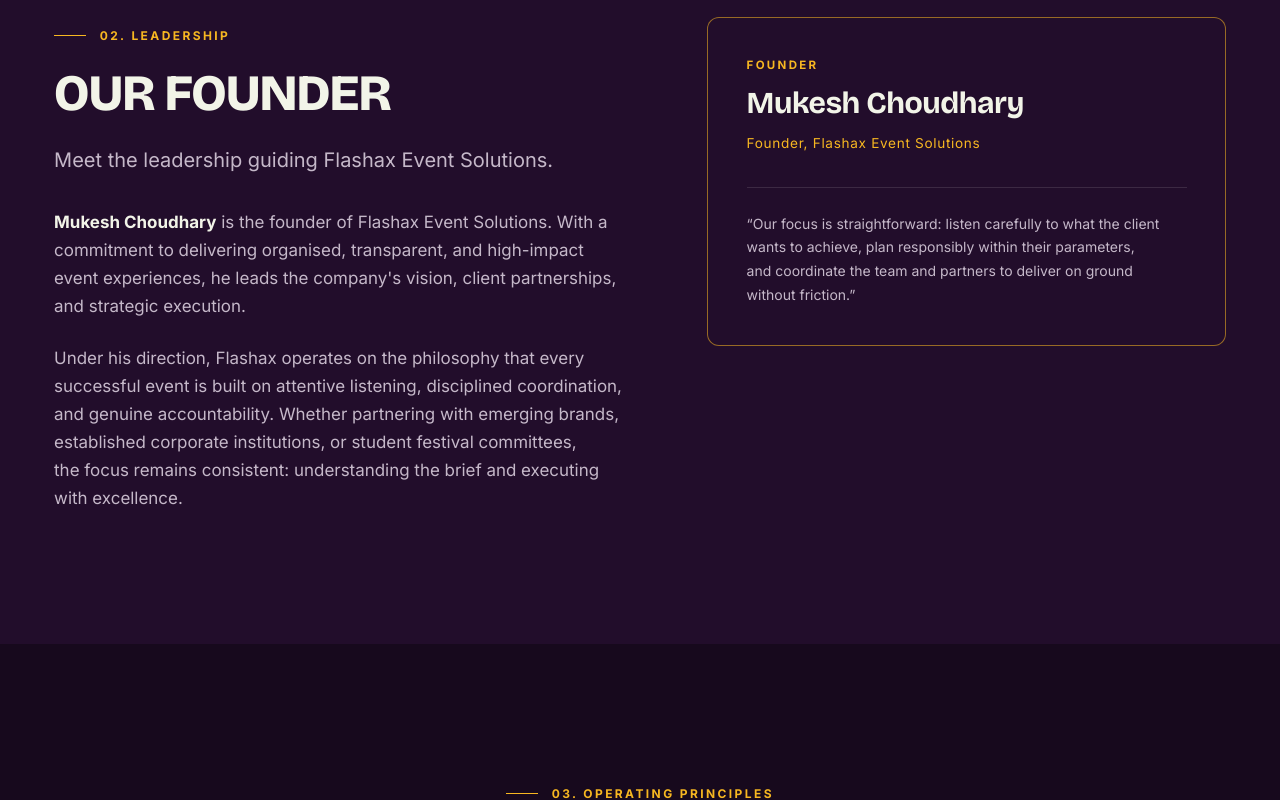
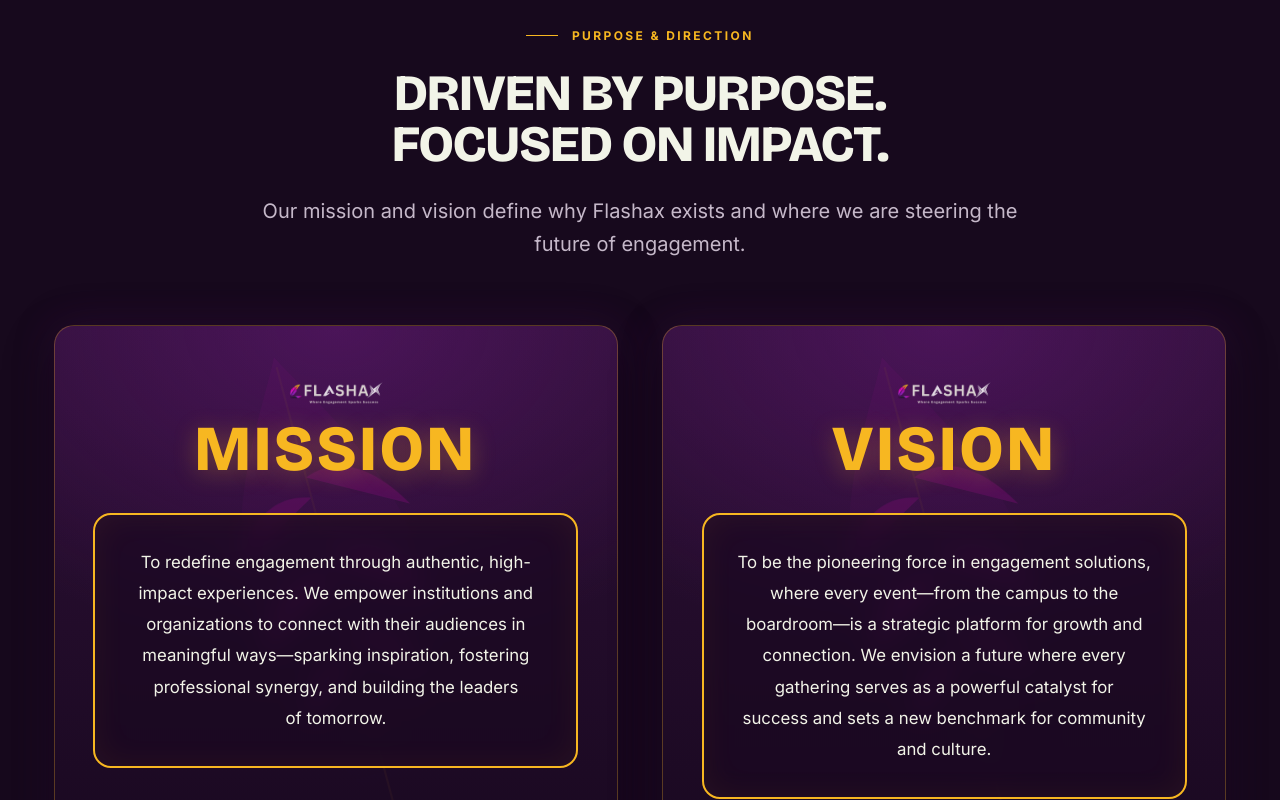
Before and after one commit to manishop123456/FlashAx, a Next.js app: page /about in a window 1280 px wide. Shown: the part 1900-2700 px from the top of the page. Built offline with nearby package versions, Linux system fonts and the light colour scheme; no server answers.

Commit message:
feat(about): add bold Mission and Vision statement showcase

```diff
--- a/app/about/page.tsx
+++ b/app/about/page.tsx
@@ -1,4 +1,5 @@
 import { Metadata } from "next";
+import Image from "next/image";
 import { Header } from "@/components/layout/Header";
 import { Footer } from "@/components/layout/Footer";
 import { PageHero } from "@/components/ui/PageHero";
@@ -123,6 +124,113 @@
           </div>
         </section>
 
+        {/* Mission & Vision Statement Showcase */}
+        <section className="section mv-section" aria-labelledby="about-mv-title">
+          <div className="wrap">
+            <SectionHeading
+              id="about-mv-title"
+              eyebrow="PURPOSE &amp; DIRECTION"
+              align="center"
+              lines={["DRIVEN BY PURPOSE.", "FOCUSED ON IMPACT."]}
+              lead="Our mission and vision define why Flashax exists and where we are steering the future of engagement."
+            />
+
+            <div className="mv-grid" role="region" aria-label="Mission and Vision">
+              {/* Mission Card */}
+              <article className="mv-card">
+                <div className="mv-card__watermark" aria-hidden="true">
+                  <svg viewBox="0 0 300 500" fill="none" xmlns="http://www.w3.org/2000/svg">
+                    <path
+                      d="M150 20C180 80 260 180 230 320C210 390 170 450 150 480C130 450 90 390 70 320C40 180 120 80 150 20Z"
+                      fill="url(#mv-mission-feather)"
+                    />
+                    <path d="M150 30L150 470" stroke="#F7B721" strokeWidth="2" strokeOpacity="0.3" />
+                    <path d="M150 140C190 125 220 155 240 190" stroke="#F609CF" strokeWidth="1.5" strokeOpacity="0.25" />
+                    <path d="M150 220C195 205 225 240 235 280" stroke="#F609CF" strokeWidth="1.5" strokeOpacity="0.25" />
+                    <path d="M150 300C185 290 205 320 210 350" stroke="#F609CF" strokeWidth="1.5" strokeOpacity="0.25" />
+                    <path d="M150 160C110 145 80 175 60 210" stroke="#521262" strokeWidth="1.5" strokeOpacity="0.3" />
+                    <path d="M150 240C105 225 75 260 65 300" stroke="#521262" strokeWidth="1.5" strokeOpacity="0.3" />
+                    <path d="M150 320C115 310 95 340 90 370" stroke="#521262" strokeWidth="1.5" strokeOpacity="0.3" />
+                    <defs>
+                      <linearGradient id="mv-mission-feather" x1="150" y1="20" x2="150" y2="480" gradientUnits="userSpaceOnUse">
+                        <stop offset="0%" stopColor="#F609CF" stopOpacity="0.35" />
+                        <stop offset="50%" stopColor="#8A1EA3" stopOpacity="0.2" />
+                        <stop offset="100%" stopColor="#521262" stopOpacity="0.05" />
+                      </linearGradient>
+                    </defs>
+                  </svg>
+                </div>
+                <div className="mv-card__header">
+                  <div className="mv-card__brand">
+                    <Image
+                      src="/brand/flashax-logo-transparent.png"
+                      alt="FLASHAX"
+                      width={140}
+                      height={36}
+                      unoptimized
+                      className="mv-card__brand-img"
+                    />
+                  </div>
+                  <h3 className="mv-card__title">MISSION</h3>
+                </div>
+                <div className="mv-card__box">
+                  <p className="mv-card__text">
+                    To redefine engagement through authentic, high-impact experiences. We empower institutions and
+                    organizations to connect with their audiences in meaningful ways—sparking inspiration, fostering
+                    professional synergy, and building the leaders of tomorrow.
+                  </p>
+                </div>
+              </article>
+
+              {/* Vision Card */}
+              <article className="mv-card">
+                <div className="mv-card__watermark" aria-hidden="true">
+                  <svg viewBox="0 0 300 500" fill="none" xmlns="http://www.w3.org/2000/svg">
+                    <path
+                      d="M150 20C180 80 260 180 230 320C210 390 170 450 150 480C130 450 90 390 70 320C40 180 120 80 150 20Z"
+                      fill="url(#mv-vision-feather)"
+                    />
+                    <path d="M150 30L150 470" stroke="#F7B721" strokeWidth="2" strokeOpacity="0.3" />
+                    <path d="M150 140C190 125 220 155 240 190" stroke="#F609CF" strokeWidth="1.5" strokeOpacity="0.25" />
+                    <path d="M150 220C195 205 225 240 235 280" stroke="#F609CF" strokeWidth="1.5" strokeOpacity="0.25" />
+                    <path d="M150 300C185 290 205 320 210 350" stroke="#F609CF" strokeWidth="1.5" strokeOpacity="0.25" />
+                    <path d="M150 160C110 145 80 175 60 210" stroke="#521262" strokeWidth="1.5" strokeOpacity="0.3" />
+                    <path d="M150 240C105 225 75 260 65 300" stroke="#521262" strokeWidth="1.5" strokeOpacity="0.3" />
+                    <path d="M150 320C115 310 95 340 90 370" stroke="#521262" strokeWidth="1.5" strokeOpacity="0.3" />
+                    <defs>
+                      <linearGradient id="mv-vision-feather" x1="150" y1="20" x2="150" y2="480" gradientUnits="userSpaceOnUse">
+                        <stop offset="0%" stopColor="#F609CF" stopOpacity="0.35" />
+                        <stop offset="50%" stopColor="#8A1EA3" stopOpacity="0.2" />
+                        <stop offset="100%" stopColor="#521262" stopOpacity="0.05" />
+                      </linearGradient>
+                    </defs>
+                  </svg>
+                </div>
+                <div className="mv-card__header">
+                  <div className="mv-card__brand">
+                    <Image
+                      src="/brand/flashax-logo-transparent.png"
+                      alt="FLASHAX"
+                      width={140}
+                      height={36}
+                      unoptimized
+                      className="mv-card__brand-img"
+                    />
+                  </div>
+                  <h3 className="mv-card__title">VISION</h3>
+                </div>
+                <div className="mv-card__box">
+                  <p className="mv-card__text">
+                    To be the pioneering force in engagement solutions, where every event—from the campus to the
+                    boardroom—is a strategic platform for growth and connection. We envision a future where every gathering
+                    serves as a powerful catalyst for success and sets a new benchmark for community and culture.
+                  </p>
+                </div>
+              </article>
+            </div>
+          </div>
+        </section>
+
         {/* 02. Our Founder */}
         <section className="section section--alt" aria-labelledby="about-founder-title">
           <div className="wrap">
--- a/app/styles/pages.css
+++ b/app/styles/pages.css
@@ -324,6 +324,107 @@
   letter-spacing: 0.1em;
 }
 
+/* ---- Mission & Vision Statement Showcase ------------------------------- */
+.mv-section {
+  position: relative;
+  isolation: isolate;
+}
+.mv-grid {
+  display: grid;
+  gap: clamp(1.75rem, 3.5vw, 3rem);
+  grid-template-columns: 1fr;
+  margin-top: var(--s-8);
+}
+@media (min-width: 900px) {
+  .mv-grid {
+    grid-template-columns: repeat(2, minmax(0, 1fr));
+  }
+}
+.mv-card {
+  position: relative;
+  overflow: hidden;
+  display: flex;
+  flex-direction: column;
+  align-items: center;
+  text-align: center;
+  padding: clamp(2.5rem, 4vw, 4.5rem) clamp(1.5rem, 3vw, 3rem);
+  border-radius: var(--radius-l);
+  background:
+    radial-gradient(120% 90% at 50% 0%, rgba(138, 30, 163, 0.32) 0%, transparent 70%),
+    linear-gradient(180deg, #2D1036 0%, #1A0921 100%);
+  border: 1px solid rgba(247, 183, 33, 0.28);
+  box-shadow: 0 20px 50px rgba(0, 0, 0, 0.45), 0 0 40px rgba(82, 18, 98, 0.3);
+  transition: transform var(--t-normal), border-color var(--t-normal), box-shadow var(--t-normal);
+}
+.mv-card:hover {
+  transform: translateY(-4px);
+  border-color: rgba(247, 183, 33, 0.6);
+  box-shadow: 0 28px 60px rgba(0, 0, 0, 0.55), 0 0 60px rgba(247, 183, 33, 0.18);
+}
+.mv-card__watermark {
+  position: absolute;
+  inset: 0;
+  display: flex;
+  align-items: center;
+  justify-content: center;
+  pointer-events: none;
+  opacity: 0.14;
+  user-select: none;
+  z-index: 0;
+}
+.mv-card__watermark svg {
+  width: 90%;
+  height: 90%;
+  transform: rotate(-15deg) scale(1.1);
+  fill: var(--magenta);
+}
+.mv-card__brand {
+  position: relative;
+  z-index: 1;
+  display: flex;
+  align-items: center;
+  justify-content: center;
+  gap: 0.5rem;
+  margin-bottom: var(--s-3);
+  opacity: 0.85;
+}
+.mv-card__brand-img {
+  height: 28px;
+  width: auto;
+  object-fit: contain;
+}
+.mv-card__title {
+  position: relative;
+  z-index: 1;
+  font-family: var(--font-display);
+  font-size: clamp(2.75rem, 5vw, 4.75rem);
+  font-weight: 800;
+  letter-spacing: 0.05em;
+  text-transform: uppercase;
+  color: var(--gold);
+  line-height: 1;
+  margin-bottom: var(--s-6);
+  text-shadow: 0 4px 24px rgba(247, 183, 33, 0.3);
+}
+.mv-card__box {
+  position: relative;
+  z-index: 1;
+  width: 100%;
+  padding: clamp(1.75rem, 2.5vw, 2.75rem);
+  border: 2px solid var(--gold);
+  border-radius: 18px;
+  background: rgba(27, 9, 34, 0.72);
+  backdrop-filter: blur(12px);
+  box-shadow: inset 0 0 35px rgba(247, 183, 33, 0.06);
+}
+.mv-card__text {
+  font-size: clamp(1.05rem, 1.25vw, 1.25rem);
+  line-height: 1.85;
+  color: var(--ivory);
+  text-align: center;
+  font-weight: 400;
+}
+
 /* ---- Contact ----------------------------------------------------------- */
 .contact {
   display: grid;
```
